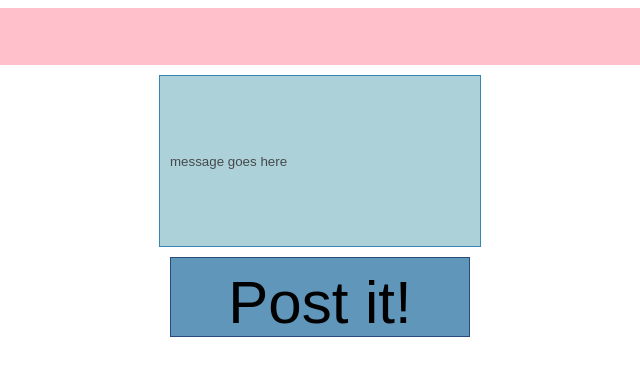
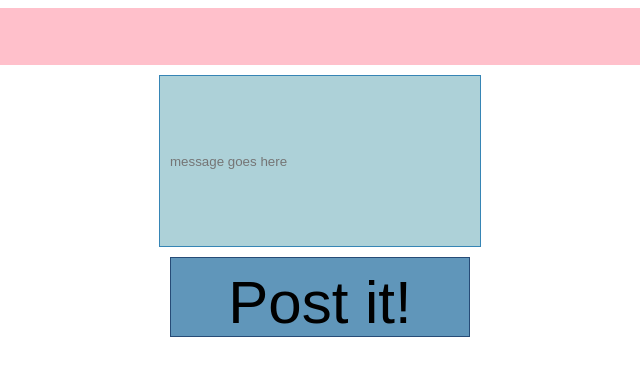
Before and after one commit to girlcodeakl/girlcode2018-term4, a plain HTML site: page public/post.html in a window 1280 px wide. Shown: the full height of the page, 320-960 px from the left. Drawn offline with Linux system fonts and the light colour scheme.

Commit message:
ghosttext

```diff
--- a/public/post.html
+++ b/public/post.html
@@ -11,7 +11,7 @@
      <a href="/feed.html">Feed</a>
    </div>
       <form method="post" action="/posts">
-          <input class="messageInput" type="text" name="message" value="message goes here">
+          <input class="messageInput" type="text" name="message" placeholder="message goes here">
           <button class="postButton">Post it!</button>
           <div class="note"></div>
       </form>
```
